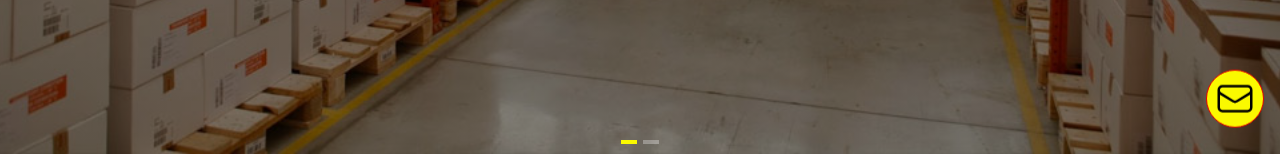
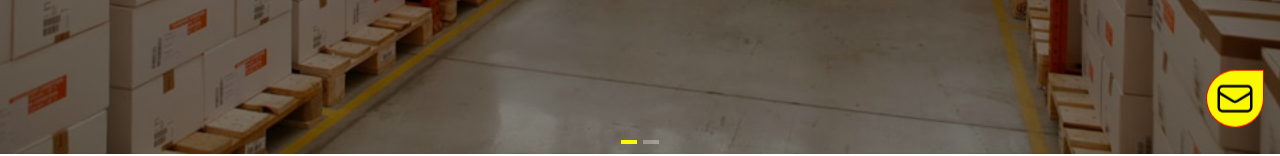
Before and after one commit to MatheusCavalc/JM-Landing-Page, a Nuxt app: page / in a window 1280 px wide. Shown: the part 646-802 px from the top of the page. Built offline with nearby package versions, Linux system fonts and the light colour scheme; grey boxes are pictures that could not be loaded.

Commit message:
change ui

```diff
--- a/components/SendMailModal.vue
+++ b/components/SendMailModal.vue
@@ -24,7 +24,7 @@ const sendEmail = () => {
 
 <template>
     <button @click="openModal"
-        class="z-10 p-2 fixed animate-bounce bottom-4 border border-[#E40001] right-4 rounded-full bg-[#FAF900] hover:bg-yellow-400 transition-all duration-300 ease-in-out">
+        class="z-10 p-2 fixed animate-bounce bottom-4 border border-[#E40001] right-4 rounded-l-full rounded-b-full rounded-tr-xl bg-[#FAF900] hover:bg-yellow-400 transition-all duration-300 ease-in-out">
         <p class="cursor-pointer">
             <MailIcon class="size-10" />
         </p>
```
